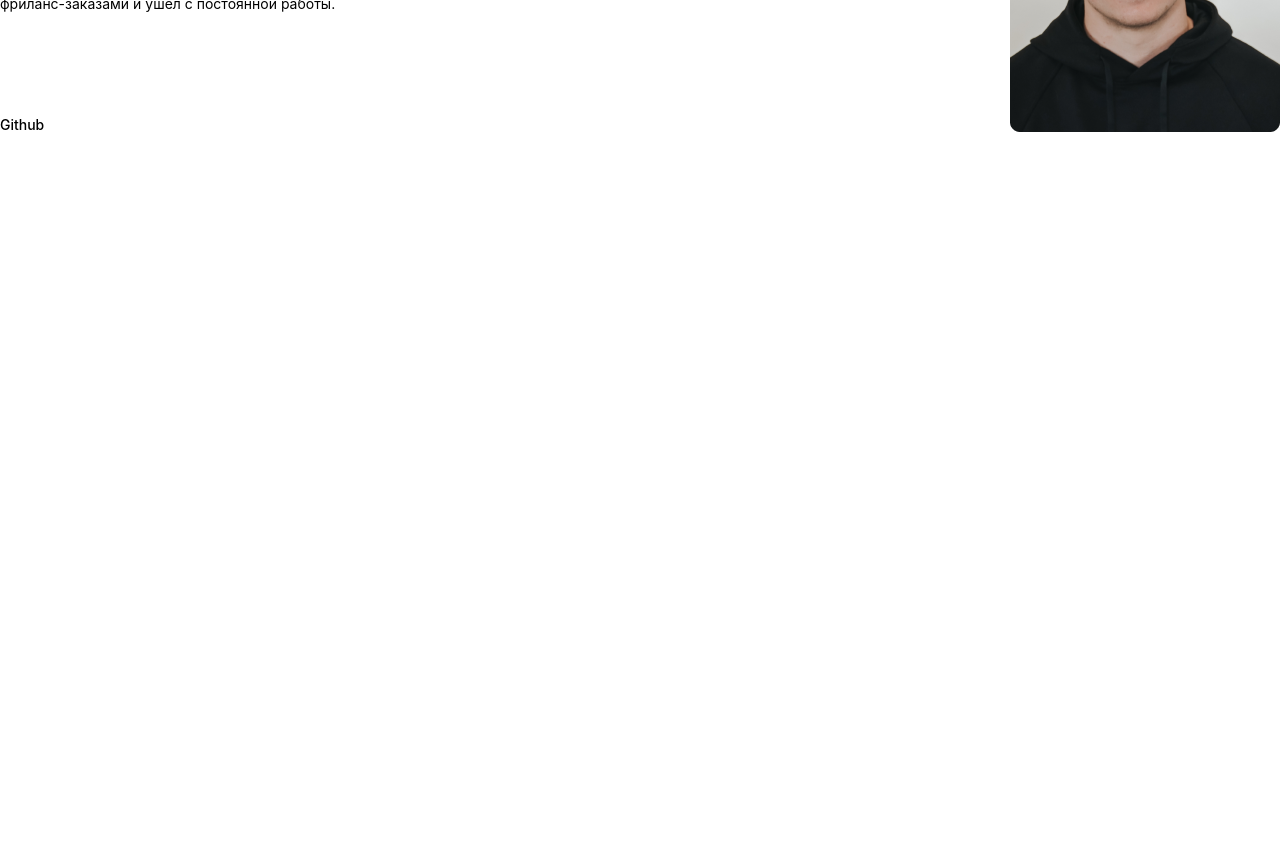
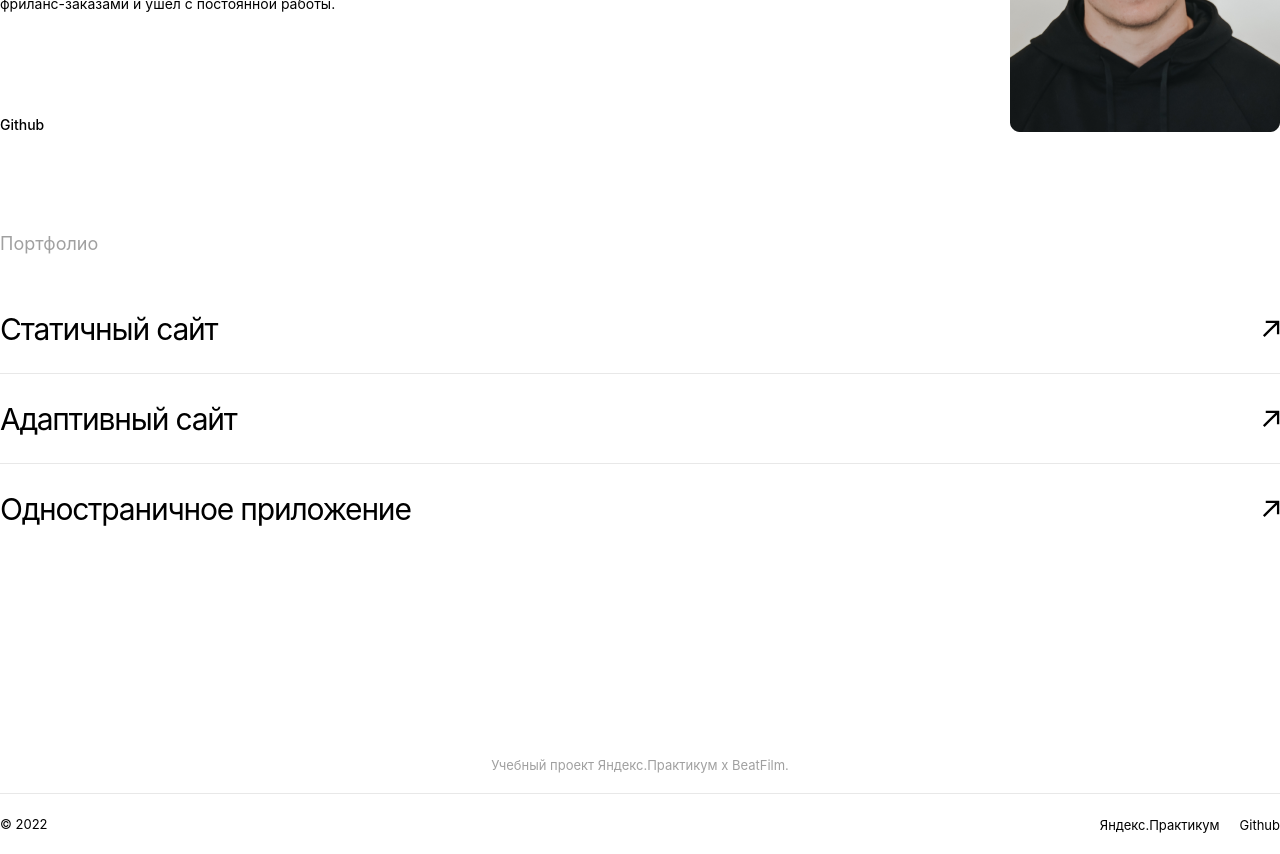
Before and after one commit to dacorm/movies-explorer-frontend, a React (Create React App) app: page / in a window 1280 px wide. Shown: the part 2500-3354 px from the top of the page. Before the commit the page ends 3142 px from the top, so only its background shows below. Built offline with nearby package versions, Linux system fonts and the light colour scheme.

Commit message:
feat: first page semi end

```diff
--- a/src/components/AboutMe/AboutMe.css
+++ b/src/components/AboutMe/AboutMe.css
@@ -1,6 +1,5 @@
 .about-student {
     width: 100%;
-    height: 1079px;
 }
 
 .about-student__content {
--- a/src/components/App/App.tsx
+++ b/src/components/App/App.tsx
@@ -5,6 +5,8 @@ import {NavTab} from "../NavTab/NavTab";
 import {AboutProject} from "../AboutProject/AboutProject";
 import {Techs} from "../Techs/Techs";
 import {AboutMe} from "../AboutMe/AboutMe";
+import {Portfolio} from "../Portfolio/Portfolio";
+import {Footer} from "../Footer/Footer";
 
 function App() {
     return (
@@ -14,6 +16,8 @@ function App() {
             <AboutProject />
             <Techs />
             <AboutMe />
+            <Portfolio />
+            <Footer />
         </div>
     );
 }
--- /dev/null
+++ b/src/components/Footer/Footer.css
@@ -0,0 +1,57 @@
+.footer {
+    display: flex;
+    flex-direction: column;
+    align-items: center;
+    justify-content: center;
+    padding-top: 125px;
+}
+
+.footer__title {
+    font-style: normal;
+    font-weight: 400;
+    font-size: 13px;
+    line-height: 16px;
+    width: 320px;
+    margin: 79px auto 20px auto;
+    text-align: center;
+
+    color: #A0A0A0;
+}
+
+.footer__bottom {
+    width: 100%;
+    display: flex;
+    justify-content: space-between;
+    align-items: center;
+    border-top: 1px solid #E8E8E8;
+    padding: 20px 0;
+}
+
+.footer__links {
+    display: flex;
+    margin: 0;
+    padding: 0;
+    gap: 20px;
+    list-style-type: none;
+}
+
+.footer__text {
+    font-style: normal;
+    font-weight: 400;
+    font-size: 13px;
+    line-height: 16px;
+    margin: 0;
+
+    color: #000000;
+}
+
+.footer__link {
+    font-style: normal;
+    font-weight: 400;
+    font-size: 13px;
+    line-height: 16px;
+    text-decoration: none;
+    text-align: right;
+
+    color: #000000;
+}
--- /dev/null
+++ b/src/components/Footer/Footer.tsx
@@ -0,0 +1,21 @@
+import React from 'react';
+import './Footer.css';
+
+export const Footer = () => {
+    return (
+        <div className='footer'>
+            <h2 className='footer__title'>Учебный проект Яндекс.Практикум х BeatFilm.</h2>
+            <div className='footer__bottom'>
+                <p className='footer__text'>&copy; 2022</p>
+                <ul className='footer__links'>
+                    <li className='footer__link-wrapper'>
+                        <a href="#" className='footer__link'>Яндекс.Практикум</a>
+                    </li>
+                    <li className='footer__link-wrapper'>
+                        <a href="#" className='footer__link'>Github</a>
+                    </li>
+                </ul>
+            </div>
+        </div>
+    );
+};
--- /dev/null
+++ b/src/components/Portfolio/Portfolio.css
@@ -0,0 +1,47 @@
+.portf {
+    padding-top: 100px;
+}
+
+.portf__title {
+    font-style: normal;
+    font-weight: 400;
+    font-size: 18px;
+    line-height: 20px;
+    margin: 0 0 50px 0;
+
+    color: #A0A0A0;
+
+    mix-blend-mode: normal;
+}
+
+.portf__item-text {
+    font-style: normal;
+    font-weight: 400;
+    font-size: 30px;
+    line-height: 50px;
+    text-decoration: none;
+    letter-spacing: -0.04em;
+
+    color: #000000;
+}
+
+.portf__items {
+    width: 100%;
+    padding: 0;
+    margin: 0;
+    list-style-type: none;
+    display: flex;
+    flex-direction: column;
+    gap: 20px;
+}
+
+.portf__item {
+    display: flex;
+    justify-content: space-between;
+    border-bottom: 1px solid #E8E8E8;
+    padding-bottom: 19px;
+}
+
+.portf__item:last-of-type {
+    border-bottom: none;
+}
--- /dev/null
+++ b/src/components/Portfolio/Portfolio.tsx
@@ -0,0 +1,25 @@
+import React from 'react';
+import './Portfolio.css';
+import link from '../../images/link.svg';
+
+export const Portfolio = () => {
+    return (
+        <div className='portf'>
+            <h2 className='portf__title'>Портфолио</h2>
+            <ul className='portf__items'>
+                <li className='portf__item'>
+                    <a href='#' className='portf__item-text'>Статичный сайт</a>
+                    <img src={link} alt="Переход на страницу" className='portf__item-img'/>
+                </li>
+                <li className='portf__item'>
+                    <a href='#' className='portf__item-text'>Адаптивный сайт</a>
+                    <img src={link} alt="Переход на страницу" className='portf__item-img'/>
+                </li>
+                <li className='portf__item'>
+                    <a href='#' className='portf__item-text'>Одностраничное приложение</a>
+                    <img src={link} alt="Переход на страницу" className='portf__item-img'/>
+                </li>
+            </ul>
+        </div>
+    );
+};
```
Also changed, not shown: src/components/Header/Header.tsx (added, +9 -0 lines), src/components/Header/Header.css (added), src/images/link.svg (added).
